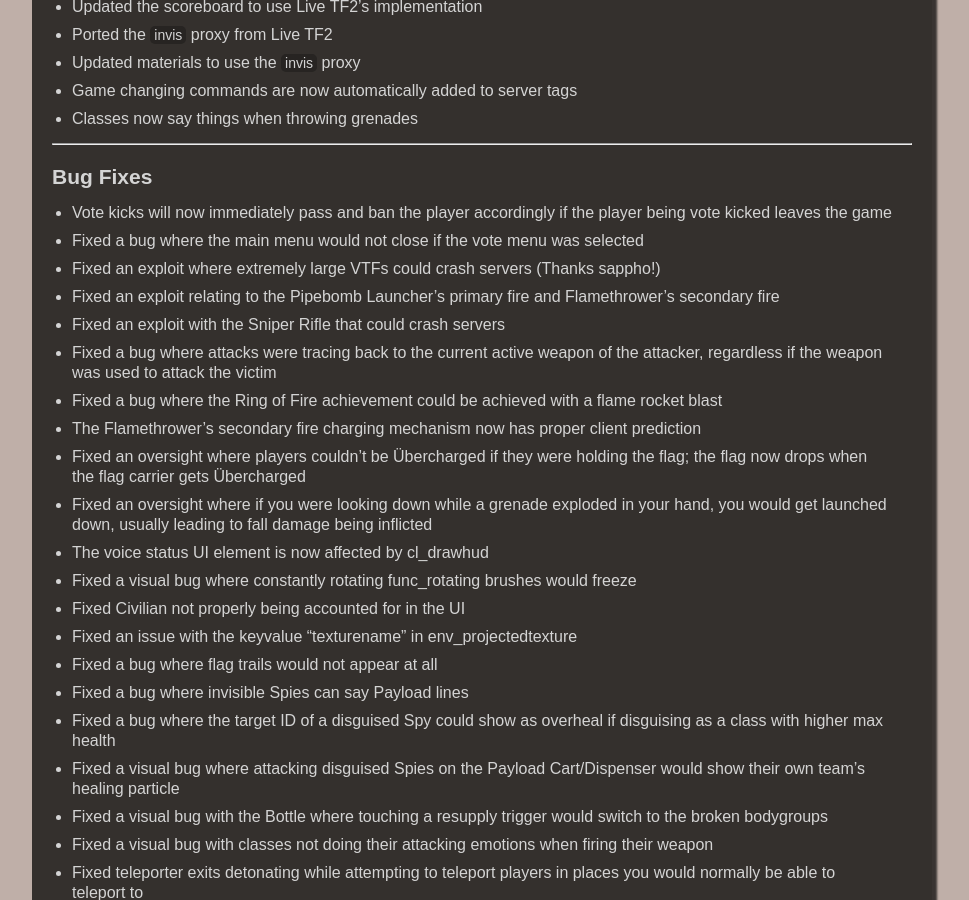
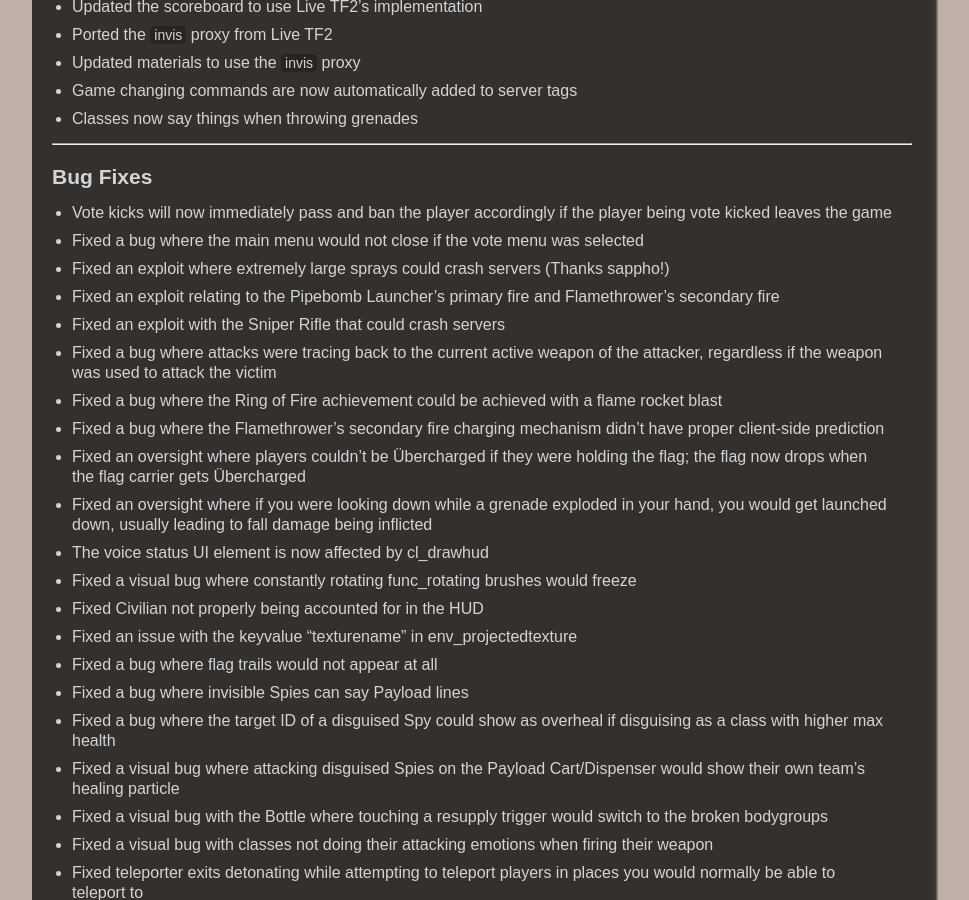
Before and after one commit to Pre-Fortress-2/PF2-Website, a Jekyll site: the page built from _posts/updates/2024-06-28-update-073.md, in a window 1280 px wide and 900 px high, scrolled down 3755 px. Shown: the whole window, without its empty margins (158-1127 px from the left). Built offline with Jekyll 4.4.1, drawn with Linux system fonts in a browser that asks for light colours.

Commit message:
reworded some notes

```diff
--- a/_posts/updates/2024-06-28-update-073.md
+++ b/_posts/updates/2024-06-28-update-073.md
@@ -126,17 +126,17 @@
 ## Bug Fixes
 - Vote kicks will now immediately pass and ban the player accordingly if the player being vote kicked leaves the game
 - Fixed a bug where the main menu would not close if the vote menu was selected
-- Fixed an exploit where extremely large VTFs could crash servers (Thanks sappho!)
+- Fixed an exploit where extremely large sprays could crash servers (Thanks sappho!)
 - Fixed an exploit relating to the Pipebomb Launcher's primary fire and Flamethrower's secondary fire
 - Fixed an exploit with the Sniper Rifle that could crash servers
 - Fixed a bug where attacks were tracing back to the current active weapon of the attacker, regardless if the weapon was used to attack the victim
 - Fixed a bug where the Ring of Fire achievement could be achieved with a flame rocket blast
-- The Flamethrower's secondary fire charging mechanism now has proper client prediction
+- Fixed a bug where the Flamethrower's secondary fire charging mechanism didn't have proper client-side prediction
 - Fixed an oversight where players couldn't be Übercharged if they were holding the flag; the flag now drops when the flag carrier gets Übercharged
 - Fixed an oversight where if you were looking down while a grenade exploded in your hand, you would get launched down, usually leading to fall damage being inflicted
 - The voice status UI element is now affected by cl_drawhud
 - Fixed a visual bug where constantly rotating func_rotating brushes would freeze
-- Fixed Civilian not properly being accounted for in the UI
+- Fixed Civilian not properly being accounted for in the HUD
 - Fixed an issue with the keyvalue "texturename" in env_projectedtexture
 - Fixed a bug where flag trails would not appear at all
 - Fixed a bug where invisible Spies can say Payload lines
```
